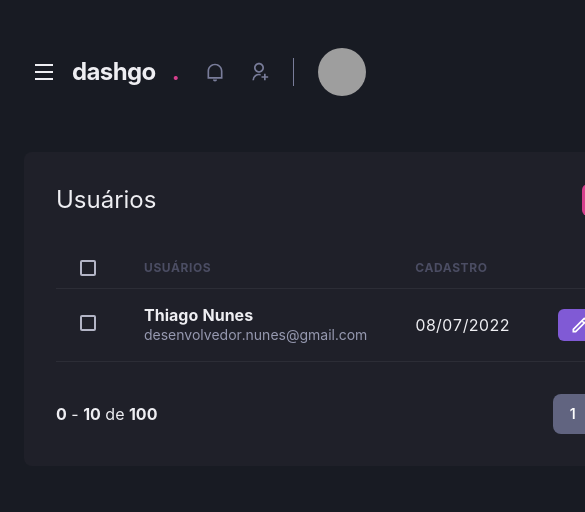
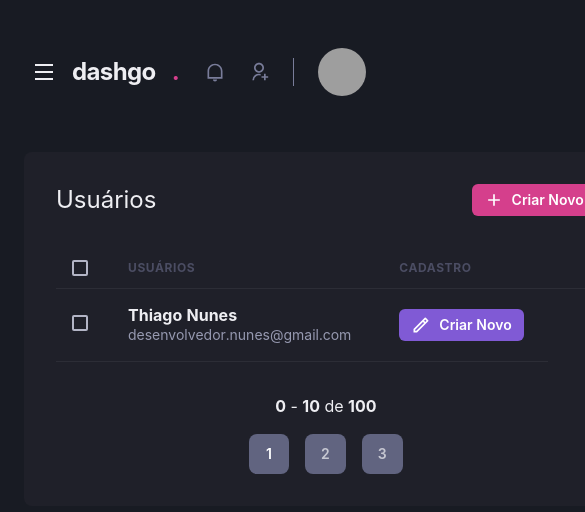
Before and after one commit to thg-nunes/dashgo, a Next.js app: page /users in a window 390 px wide. Shown: the top 512 px of the page, 585 px wide, since content can reach past the window. Built offline with nearby package versions, Linux system fonts and the light colour scheme; grey boxes are pictures that could not be loaded.

Commit message:
feature: responsividade para tabela de usuarios

```diff
--- a/src/components/pagination/index.tsx
+++ b/src/components/pagination/index.tsx
@@ -2,12 +2,12 @@ import { Box, Button, Flex, Stack } from "@chakra-ui/react"
 
 export const Pagination = () => {
   return (
-    <Flex justify={'space-between'} pt='8' align={'center'}>
+    <Flex justify={'space-between'} pt='8' align={'center'} flexDir={['column', 'row']}>
       <Box>
         <strong>0</strong> - <strong>10</strong> de <strong>100</strong>
       </Box>
       <Box>
-        <Stack spacing={'4'} flexDir='row' align={'center'} direction='row'>
+        <Stack spacing={'4'} flexDir='row' align={'center'} direction='row' mt={['4', '0']}>
           <Button borderRadius={8} fontSize='sm' bg='gray.500' _hover={{bg: 'gray.300'}} colorScheme='pink' disabled _disabled={{
             bg: 'pink.500', cursor: 'default'
           }}>1</Button>
--- a/src/pages/dashboard.tsx
+++ b/src/pages/dashboard.tsx
@@ -68,11 +68,11 @@ export default function Dashboard() {
         <SideBar />
 
         <SimpleGrid gap={'4'} minChildWidth={320} flex='1' alignItems={'flex-start'}>
-          <Box p={8} borderRadius='8' bg='gray.800'>
+          <Box p={8} borderRadius={['6', '8']} bg='gray.800'>
             <Text>Inscritos Por Dia</Text>
             <Chart options={options} series={series} height={160} type='area'/>
           </Box>
-          <Box p={8} borderRadius='8' bg='gray.800'>
+          <Box p={8} borderRadius={['6', '8']} bg='gray.800'>
             <Text>Taxe de Abertura</Text>
             <Chart options={options} series={series} height={160} type='area'/>
           </Box>
--- a/src/pages/users/index.tsx
+++ b/src/pages/users/index.tsx
@@ -1,10 +1,15 @@
-import { Box, Button, Checkbox, Flex, Heading, Icon, Table, Tbody, Td, Text, Th, Thead, Tr } from "@chakra-ui/react";
+import { Box, Button, Checkbox, Flex, Heading, Icon, Table, Tbody, Td, Text, Th, Thead, Tr, useBreakpointValue } from "@chakra-ui/react";
 import { RiAddLine, RiPencilLine } from "react-icons/ri";
 import { Header } from "../../components/header";
 import { Pagination } from "../../components/pagination";
 import { SideBar } from "../../components/sidebar";
 
 export default function UsersList() {
+  const isWideVersion = useBreakpointValue({
+    base: false,
+    lg: true
+  })
+
   return (
     <Box>
       <Header />
@@ -19,7 +24,7 @@ export default function UsersList() {
           <Table colorScheme={'whiteAlpha'}>
             <Thead>
               <Tr>
-                <Th px={'6'} color='gray.200' w={'8'}>
+                <Th px={['4', '4', '6']} color='gray.200' w={'8'}>
                   <Checkbox colorScheme={'pink'} />
                 </Th>
                 <Th>Usuários</Th>
@@ -30,7 +35,7 @@ export default function UsersList() {
 
             <Tbody>
               <Tr>
-                <Td px={'6'}>
+                <Td px={['4', '4', '6']}>
                   <Checkbox colorScheme={'pink'} />
                 </Td>
                 <Td>
@@ -39,7 +44,7 @@ export default function UsersList() {
                     <Text color={'gray.300'} fontSize='sm'>desenvolvedor.nunes@gmail.com</Text>
                   </Box>
                 </Td>
-                <Td>08/07/2022</Td>
+                {isWideVersion && <Td>08/07/2022</Td>}
                 <Td align="right">
                   <Button as='a' leftIcon={<Icon as={RiPencilLine} fontSize='20' />} size={'sm'} fontSize='sm' colorScheme={'purple'}>Criar Novo</Button>
                 </Td>
```
